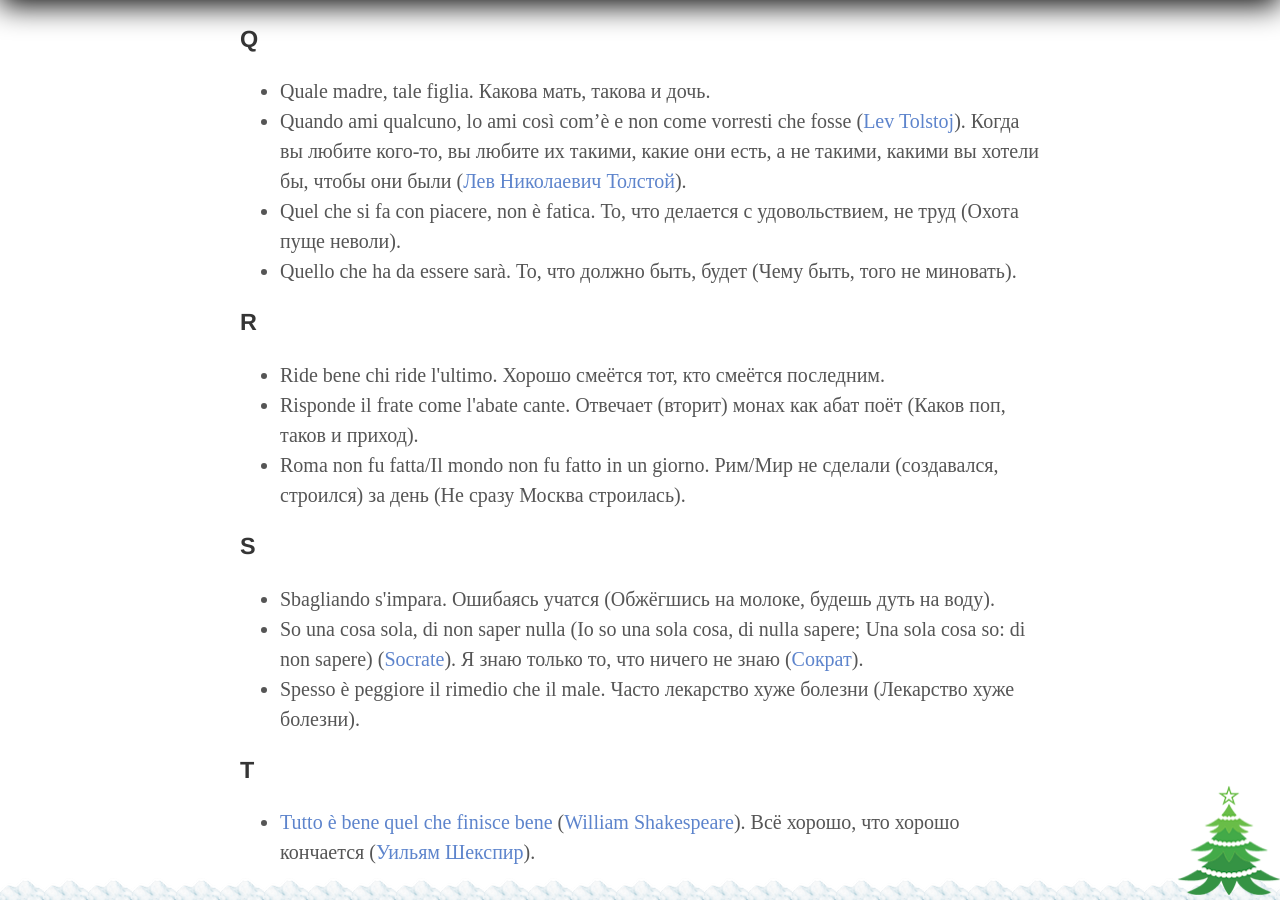
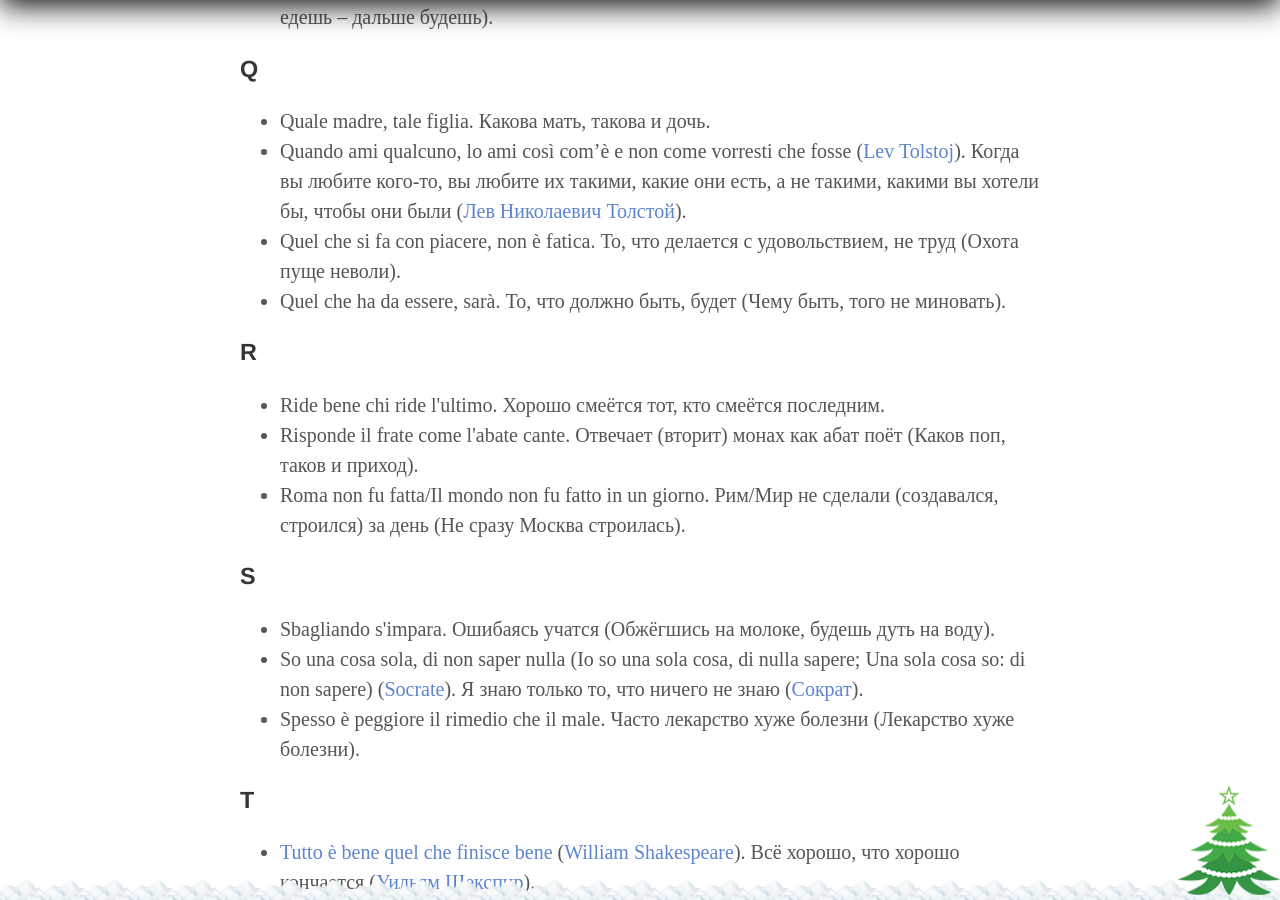
Before and after one commit to postolny/postolny.github.io, a Jekyll site: the page built from _pages/proverbi.md, in a window 1280 px wide and 900 px high, scrolled down 5279 px. Built offline with Jekyll 4.4.1, drawn with Linux system fonts in a browser that asks for light colours; some of the changed text lies outside the part shown.

Commit message:
Add files via upload

```diff
--- a/_pages/proverbi.md
+++ b/_pages/proverbi.md
@@ -127,7 +128,7 @@ permalink: /proverbi/
 - Quale madre, tale figlia. Какова мать, такова и дочь.
 - Quando ami qualcuno, lo ami così com’è e non come vorresti che fosse ([Lev Tolstoj](https://it.wikipedia.org/wiki/Lev_Tolstoj)). Когда вы любите кого-то, вы любите их такими, какие они есть, а не такими, какими вы хотели бы, чтобы они были ([Лев Николаевич Толстой](https://ru.wikipedia.org/wiki/Толстой,_Лев_Николаевич)).
 - Quel che si fa con piacere, non è fatica. То, что делается с удовольствием, не труд (Охота пуще неволи).
-- Quello che ha da essere sarà. То, что должно быть, будет (Чему быть, того не миновать).
+- Quel che ha da essere, sarà. То, что должно быть, будет (Чему быть, того не миновать).
 
 ### R
 
```
Also changed, not shown: other parts of _pages/proverbi.md (+1 -0 lines).
